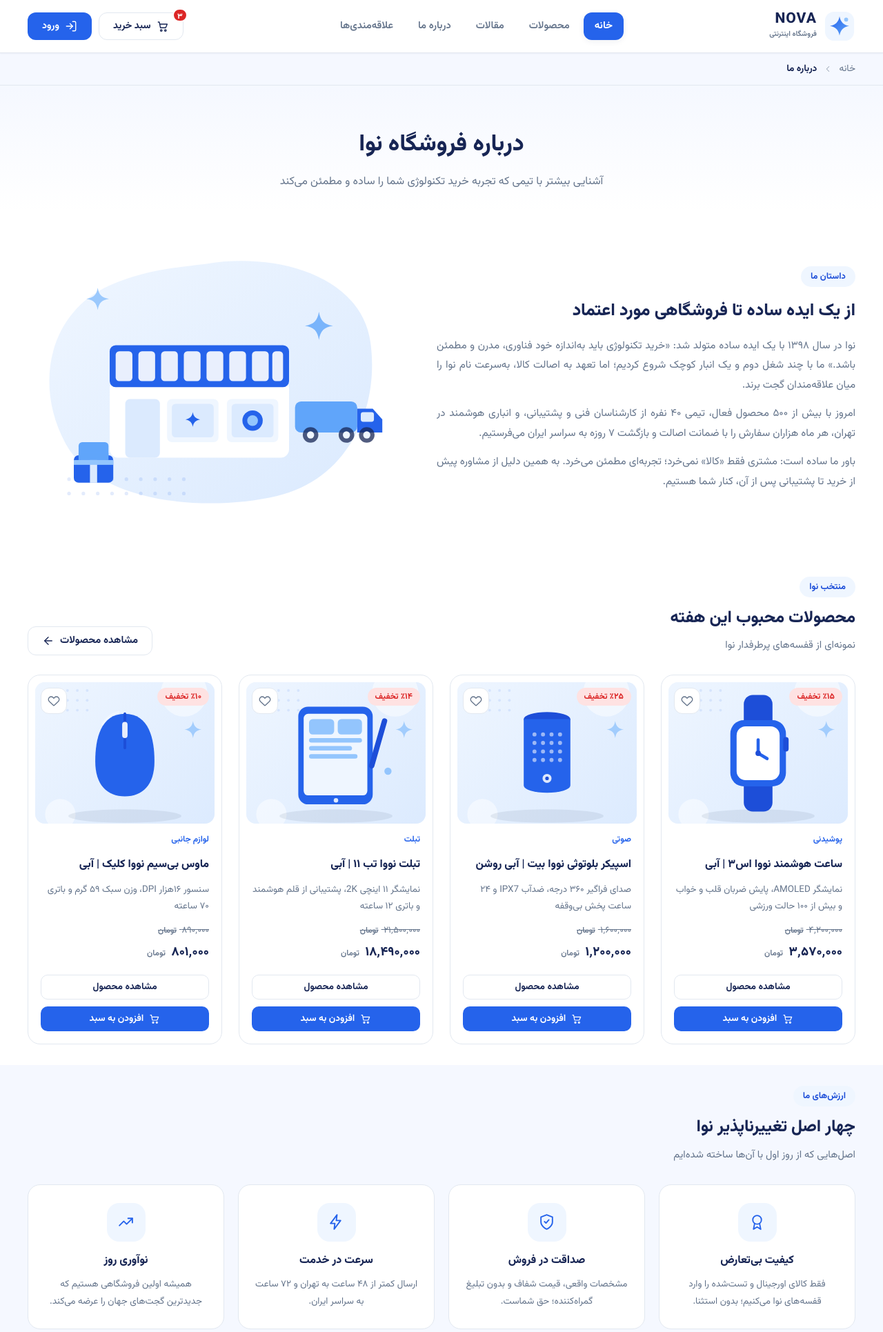
After one commit to Ghazicode/shop, a Django app: page /about/ in a window 1280 px wide. The commit adds this page. Shown: the top 1931 px of the page at 69% size. Run offline with Django 5.2, Linux system fonts and the light colour scheme; some libraries are stand-ins or nearby versions.

Commit message:
create Comment View, Comment Form and add about page

```diff
--- a/accounts/views.py
+++ b/accounts/views.py
@@ -79,6 +79,7 @@ class RegisterView(View):
 
 
                 messages.success(request, 'ثبت نام با موفقیت انجام شد')
+
                 return redirect('accounts:login')
             except Exception as e:
                 messages.error(request, 'خطایی هنگام ثبت نام رخ داد')
--- a/articles/urls.py
+++ b/articles/urls.py
@@ -6,4 +6,5 @@ app_name = 'articles'
 urlpatterns = [
     path('', views.ArticleListView.as_view(), name='list'),
     path('<slug:slug>/detail/', views.ArticleDetailView.as_view(), name='detail'),
+    path('<slug:slug>/comments/', views.AddArticleComment.as_view(), name='comments'),
 ]
--- a/home/urls.py
+++ b/home/urls.py
@@ -3,5 +3,6 @@ from . import views
 
 app_name = 'home'
 urlpatterns = [
-    path('', views.HomeView.as_view(), name='index')
+    path('', views.HomeView.as_view(), name='index'),
+    path('about/', views.AboutView.as_view(), name='about'),
 ]
--- a/home/views.py
+++ b/home/views.py
@@ -7,3 +7,7 @@ from django.contrib import messages
 class HomeView(View):
     def get(self, request):
         return render(request, 'home/index.html', {})
+
+class AboutView(View):
+    def get(self, request):
+        return render(request, 'home/about.html', {})
--- a/templates/articles/articles.html
+++ b/templates/articles/articles.html
@@ -5,7 +5,7 @@
 
 
 {% block content %}
-<nav class="breadcrumb" aria-label="مسیر صفحه"><div class="container breadcrumb-inner"><a href="index.html">خانه</a><span class="chev"><svg viewBox="0 0 24 24" fill="none" stroke="currentColor" stroke-width="1.8" stroke-linecap="round" stroke-linejoin="round" aria-hidden="true" focusable="false"><path d="m15 18 -6 -6 6 -6"/></svg></span><span aria-current="page">مقالات</span></div></nav>
+<nav class="breadcrumb" aria-label="مسیر صفحه"><div class="container breadcrumb-inner"><a href="{% url 'home:index' %}">خانه</a><span class="chev"><svg viewBox="0 0 24 24" fill="none" stroke="currentColor" stroke-width="1.8" stroke-linecap="round" stroke-linejoin="round" aria-hidden="true" focusable="false"><path d="m15 18 -6 -6 6 -6"/></svg></span><span aria-current="page">مقالات</span></div></nav>
 <div class="container page-main">
   <input class="pp-radio" type="radio" name="ps" id="ps1" checked><input class="pp-radio" type="radio" name="ps" id="ps2">
   <header class="page-head">
@@ -39,7 +39,7 @@
       <span class="post-minutes"><svg viewBox="0 0 24 24" fill="none" stroke="currentColor" stroke-width="1.8" stroke-linecap="round" stroke-linejoin="round" aria-hidden="true" focusable="false"><circle cx="12" cy="12" r="9"/><path d="M12 7 v5 l3.5 2"/></svg> {{ article.read_time }} دقیقه مطالعه</span>
     </div>
     <h3 class="post-title"><a href="{% url 'articles:detail' article.slug %}">{{ article.title }}</a></h3>
-    <p class="post-excerpt">{{ article.get_summary|safe }}</p>
+    <p class="post-excerpt">{{ article.get_summary }}</p>
     <div class="post-meta">
       <span class="post-author"><svg viewBox="0 0 24 24" fill="none" stroke="currentColor" stroke-width="1.8" stroke-linecap="round" stroke-linejoin="round" aria-hidden="true" focusable="false"><path d="M20 21 v-2 a4 4 0 0 0 -4 -4 H8 a4 4 0 0 0 -4 4 v2"/><circle cx="12" cy="7" r="4"/></svg>{{ article.author.user_profile.fullname }}</span>
       <span class="post-date"><svg viewBox="0 0 24 24" fill="none" stroke="currentColor" stroke-width="1.8" stroke-linecap="round" stroke-linejoin="round" aria-hidden="true" focusable="false"><rect x="3" y="4" width="18" height="18" rx="2"/><path d="M16 2 v4 M8 2 v4 M3 10 h18"/></svg>{{ article.created_at|date:'Y/m/d' }}</span>
--- a/templates/base.html
+++ b/templates/base.html
@@ -22,7 +22,7 @@
       <span class="brand-text"><span class="brand-name">NOVA</span><span class="brand-sub">فروشگاه اینترنتی</span></span>
     </a>
     <nav class="main-nav" id="main-nav" aria-label="ناوبری اصلی">
-      <ul><li><a href="index.html" class="active" aria-current="page">خانه</a></li><li><a href="products.html">محصولات</a></li><li><a href="posts.html">مقالات</a></li><li><a href="about.html">درباره ما</a></li><li><a href="wishlist.html">علاقه‌مندی‌ها</a></li></ul>
+      <ul><li><a href="{% url 'home:index' %}" class="active" aria-current="page">خانه</a></li><li><a href="#">محصولات</a></li><li><a href="{% url 'articles:list' %}">مقالات</a></li><li><a href="about.html">درباره ما</a></li><li><a href="wishlist.html">علاقه‌مندی‌ها</a></li></ul>
     </nav>
     <div class="header-actions">
       {% if request.user.is_authenticated %}
--- /dev/null
+++ b/templates/home/about.html
@@ -0,0 +1,229 @@
+{% extends 'base.html' %}
+
+
+
+{% block title %}درباره ما {% endblock title %}
+
+
+
+{% block content %}
+
+<nav class="breadcrumb" aria-label="مسیر صفحه"><div class="container breadcrumb-inner"><a href="index.html">خانه</a><span class="chev"><svg viewBox="0 0 24 24" fill="none" stroke="currentColor" stroke-width="1.8" stroke-linecap="round" stroke-linejoin="round" aria-hidden="true" focusable="false"><path d="m15 18 -6 -6 6 -6"/></svg></span><span aria-current="page">درباره ما</span></div></nav>
+<section class="about-hero"><div class="container">
+  <h1>درباره فروشگاه نوا</h1>
+  <p>آشنایی بیشتر با تیمی که تجربه خرید تکنولوژی شما را ساده و مطمئن می‌کند</p>
+</div></section>
+<section class="section">
+  <div class="container story-layout">
+    <div class="story-text">
+      <span class="section-tag">داستان ما</span>
+      <h2>از یک ایده ساده تا فروشگاهی مورد اعتماد</h2>
+      <p>نوا در سال ۱۳۹۸ با یک ایده ساده متولد شد: «خرید تکنولوژی باید به‌اندازه خود فناوری، مدرن و مطمئن باشد.» ما با چند شغل دوم و یک انبار کوچک شروع کردیم؛ اما تعهد به اصالت کالا، به‌سرعت نام نوا را میان علاقه‌مندان گجت برند.</p>
+      <p>امروز با بیش از ۵۰۰ محصول فعال، تیمی ۴۰ نفره از کارشناسان فنی و پشتیبانی، و انباری هوشمند در تهران، هر ماه هزاران سفارش را با ضمانت اصالت و بازگشت ۷ روزه به سراسر ایران می‌فرستیم.</p>
+      <p>باور ما ساده است: مشتری فقط «کالا» نمی‌خرد؛ تجربه‌ای مطمئن می‌خرد. به همین دلیل از مشاوره پیش از خرید تا پشتیبانی پس از آن، کنار شما هستیم.</p>
+    </div>
+    <img class="story-media" src="assets/img/story.svg" alt="تصویر مفهومی فروشگاه و ارسال کالا در نوا" width="600" height="440" loading="lazy">
+  </div>
+</section>
+<section class="section"><div class="container">
+  <div class="section-head">
+  <div class="section-head-text">
+    <span class="section-tag">منتخب نوا</span>
+    <h2 class="section-title">محصولات محبوب این هفته</h2>
+    <p class="section-desc">نمونه‌ای از قفسه‌های پرطرفدار نوا</p>
+  </div>
+  <a class="btn btn-outline section-more" href="products.html">مشاهده محصولات <svg viewBox="0 0 24 24" fill="none" stroke="currentColor" stroke-width="1.8" stroke-linecap="round" stroke-linejoin="round" aria-hidden="true" focusable="false"><path d="M19 12 H5"/><path d="m12 19 -7 -7 7 -7"/></svg></a>
+</div>
+  <div class="product-grid"><article class="product-card">
+  <div class="card-media">
+    <a class="card-img-link" href="product_detail.html" tabindex="-1" aria-hidden="true"><img class="card-img" src="assets/img/products/p02.svg" alt="ساعت هوشمند نووا اس۳ | آبی" width="400" height="400" loading="lazy"></a>
+    <span class="badge badge-off">٪۱۵ تخفیف</span>
+    <form class="card-wish" method="post" action="wishlist.html"><input type="hidden" name="action" value="add"><input type="hidden" name="product_id" value="p2"><button class="icon-btn" type="submit" aria-label="افزودن «ساعت هوشمند نووا اس۳ | آبی» به علاقه‌مندی‌ها" title="افزودن به علاقه‌مندی‌ها"><svg viewBox="0 0 24 24" fill="none" stroke="currentColor" stroke-width="1.8" stroke-linecap="round" stroke-linejoin="round" aria-hidden="true" focusable="false"><path d="M20.8 5.6 a5.3 5.3 0 0 0 -7.5 0 L12 6.9 l-1.3 -1.3 a5.3 5.3 0 1 0 -7.5 7.5 l1.3 1.3 L12 21.2 l7.5 -6.8 1.3 -1.3 a5.3 5.3 0 0 0 0 -7.5 z"/></svg></button></form>
+  </div>
+  <div class="card-body">
+    <span class="card-cat">پوشیدنی</span>
+    <h3 class="card-title"><a href="product_detail.html">ساعت هوشمند نووا اس۳ | آبی</a></h3>
+    <p class="card-desc">نمایشگر AMOLED، پایش ضربان قلب و خواب و بیش از ۱۰۰ حالت ورزشی</p>
+    <div class="card-price">
+      <del class="price-old">۴٬۲۰۰٬۰۰۰ <small>تومان</small></del>
+      <strong class="price-new">۳٬۵۷۰٬۰۰۰ <small>تومان</small></strong>
+    </div>
+    <div class="card-actions">
+      <a class="btn btn-outline btn-sm" href="product_detail.html">مشاهده محصول</a>
+      <form method="post" action="cart.html">
+        <input type="hidden" name="action" value="add">
+        <input type="hidden" name="product_id" value="p2">
+        <button class="btn btn-primary btn-sm" type="submit"><svg viewBox="0 0 24 24" fill="none" stroke="currentColor" stroke-width="1.8" stroke-linecap="round" stroke-linejoin="round" aria-hidden="true" focusable="false"><circle cx="9" cy="20" r="1.6"/><circle cx="17" cy="20" r="1.6"/><path d="M3 4 h2.2 l2.3 11 h10 L20.5 8 H6"/></svg><span>افزودن به سبد</span></button>
+      </form>
+    </div>
+  </div>
+</article><article class="product-card">
+  <div class="card-media">
+    <a class="card-img-link" href="product_detail.html" tabindex="-1" aria-hidden="true"><img class="card-img" src="assets/img/products/p05.svg" alt="اسپیکر بلوتوثی نووا بیت | آبی روشن" width="400" height="400" loading="lazy"></a>
+    <span class="badge badge-off">٪۲۵ تخفیف</span>
+    <form class="card-wish" method="post" action="wishlist.html"><input type="hidden" name="action" value="add"><input type="hidden" name="product_id" value="p5"><button class="icon-btn" type="submit" aria-label="افزودن «اسپیکر بلوتوثی نووا بیت | آبی روشن» به علاقه‌مندی‌ها" title="افزودن به علاقه‌مندی‌ها"><svg viewBox="0 0 24 24" fill="none" stroke="currentColor" stroke-width="1.8" stroke-linecap="round" stroke-linejoin="round" aria-hidden="true" focusable="false"><path d="M20.8 5.6 a5.3 5.3 0 0 0 -7.5 0 L12 6.9 l-1.3 -1.3 a5.3 5.3 0 1 0 -7.5 7.5 l1.3 1.3 L12 21.2 l7.5 -6.8 1.3 -1.3 a5.3 5.3 0 0 0 0 -7.5 z"/></svg></button></form>
+  </div>
+  <div class="card-body">
+    <span class="card-cat">صوتی</span>
+    <h3 class="card-title"><a href="product_detail.html">اسپیکر بلوتوثی نووا بیت | آبی روشن</a></h3>
+    <p class="card-desc">صدای فراگیر ۳۶۰ درجه، ضدآب IPX7 و ۲۴ ساعت پخش بی‌وقفه</p>
+    <div class="card-price">
+      <del class="price-old">۱٬۶۰۰٬۰۰۰ <small>تومان</small></del>
+      <strong class="price-new">۱٬۲۰۰٬۰۰۰ <small>تومان</small></strong>
+    </div>
+    <div class="card-actions">
+      <a class="btn btn-outline btn-sm" href="product_detail.html">مشاهده محصول</a>
+      <form method="post" action="cart.html">
+        <input type="hidden" name="action" value="add">
+        <input type="hidden" name="product_id" value="p5">
+        <button class="btn btn-primary btn-sm" type="submit"><svg viewBox="0 0 24 24" fill="none" stroke="currentColor" stroke-width="1.8" stroke-linecap="round" stroke-linejoin="round" aria-hidden="true" focusable="false"><circle cx="9" cy="20" r="1.6"/><circle cx="17" cy="20" r="1.6"/><path d="M3 4 h2.2 l2.3 11 h10 L20.5 8 H6"/></svg><span>افزودن به سبد</span></button>
+      </form>
+    </div>
+  </div>
+</article><article class="product-card">
+  <div class="card-media">
+    <a class="card-img-link" href="product_detail.html" tabindex="-1" aria-hidden="true"><img class="card-img" src="assets/img/products/p08.svg" alt="تبلت نووا تب ۱۱ | آبی" width="400" height="400" loading="lazy"></a>
+    <span class="badge badge-off">٪۱۴ تخفیف</span>
+    <form class="card-wish" method="post" action="wishlist.html"><input type="hidden" name="action" value="add"><input type="hidden" name="product_id" value="p8"><button class="icon-btn" type="submit" aria-label="افزودن «تبلت نووا تب ۱۱ | آبی» به علاقه‌مندی‌ها" title="افزودن به علاقه‌مندی‌ها"><svg viewBox="0 0 24 24" fill="none" stroke="currentColor" stroke-width="1.8" stroke-linecap="round" stroke-linejoin="round" aria-hidden="true" focusable="false"><path d="M20.8 5.6 a5.3 5.3 0 0 0 -7.5 0 L12 6.9 l-1.3 -1.3 a5.3 5.3 0 1 0 -7.5 7.5 l1.3 1.3 L12 21.2 l7.5 -6.8 1.3 -1.3 a5.3 5.3 0 0 0 0 -7.5 z"/></svg></button></form>
+  </div>
+  <div class="card-body">
+    <span class="card-cat">تبلت</span>
+    <h3 class="card-title"><a href="product_detail.html">تبلت نووا تب ۱۱ | آبی</a></h3>
+    <p class="card-desc">نمایشگر ۱۱ اینچی 2K، پشتیبانی از قلم هوشمند و باتری ۱۲ ساعته</p>
+    <div class="card-price">
+      <del class="price-old">۲۱٬۵۰۰٬۰۰۰ <small>تومان</small></del>
+      <strong class="price-new">۱۸٬۴۹۰٬۰۰۰ <small>تومان</small></strong>
+    </div>
+    <div class="card-actions">
+      <a class="btn btn-outline btn-sm" href="product_detail.html">مشاهده محصول</a>
+      <form method="post" action="cart.html">
+        <input type="hidden" name="action" value="add">
+        <input type="hidden" name="product_id" value="p8">
+        <button class="btn btn-primary btn-sm" type="submit"><svg viewBox="0 0 24 24" fill="none" stroke="currentColor" stroke-width="1.8" stroke-linecap="round" stroke-linejoin="round" aria-hidden="true" focusable="false"><circle cx="9" cy="20" r="1.6"/><circle cx="17" cy="20" r="1.6"/><path d="M3 4 h2.2 l2.3 11 h10 L20.5 8 H6"/></svg><span>افزودن به سبد</span></button>
+      </form>
+    </div>
+  </div>
+</article><article class="product-card">
+  <div class="card-media">
+    <a class="card-img-link" href="product_detail.html" tabindex="-1" aria-hidden="true"><img class="card-img" src="assets/img/products/p11.svg" alt="ماوس بی‌سیم نووا کلیک | آبی" width="400" height="400" loading="lazy"></a>
+    <span class="badge badge-off">٪۱۰ تخفیف</span>
+    <form class="card-wish" method="post" action="wishlist.html"><input type="hidden" name="action" value="add"><input type="hidden" name="product_id" value="p11"><button class="icon-btn" type="submit" aria-label="افزودن «ماوس بی‌سیم نووا کلیک | آبی» به علاقه‌مندی‌ها" title="افزودن به علاقه‌مندی‌ها"><svg viewBox="0 0 24 24" fill="none" stroke="currentColor" stroke-width="1.8" stroke-linecap="round" stroke-linejoin="round" aria-hidden="true" focusable="false"><path d="M20.8 5.6 a5.3 5.3 0 0 0 -7.5 0 L12 6.9 l-1.3 -1.3 a5.3 5.3 0 1 0 -7.5 7.5 l1.3 1.3 L12 21.2 l7.5 -6.8 1.3 -1.3 a5.3 5.3 0 0 0 0 -7.5 z"/></svg></button></form>
+  </div>
+  <div class="card-body">
+    <span class="card-cat">لوازم جانبی</span>
+    <h3 class="card-title"><a href="product_detail.html">ماوس بی‌سیم نووا کلیک | آبی</a></h3>
+    <p class="card-desc">سنسور ۱۶هزار DPI، وزن سبک ۵۹ گرم و باتری ۷۰ ساعته</p>
+    <div class="card-price">
+      <del class="price-old">۸۹۰٬۰۰۰ <small>تومان</small></del>
+      <strong class="price-new">۸۰۱٬۰۰۰ <small>تومان</small></strong>
+    </div>
+    <div class="card-actions">
+      <a class="btn btn-outline btn-sm" href="product_detail.html">مشاهده محصول</a>
+      <form method="post" action="cart.html">
+        <input type="hidden" name="action" value="add">
+        <input type="hidden" name="product_id" value="p11">
+        <button class="btn btn-primary btn-sm" type="submit"><svg viewBox="0 0 24 24" fill="none" stroke="currentColor" stroke-width="1.8" stroke-linecap="round" stroke-linejoin="round" aria-hidden="true" focusable="false"><circle cx="9" cy="20" r="1.6"/><circle cx="17" cy="20" r="1.6"/><path d="M3 4 h2.2 l2.3 11 h10 L20.5 8 H6"/></svg><span>افزودن به سبد</span></button>
+      </form>
+    </div>
+  </div>
+</article></div>
+</div></section>
+
+<section class="section section-alt">
+  <div class="container">
+    <div class="section-head">
+  <div class="section-head-text">
+    <span class="section-tag">ارزش‌های ما</span>
+    <h2 class="section-title">چهار اصل تغییرناپذیر نوا</h2>
+    <p class="section-desc">اصل‌هایی که از روز اول با آن‌ها ساخته شده‌ایم</p>
+  </div>
+
+</div>
+    <ul class="values-grid">
+      <li class="value-card"><span class="value-icon"><svg viewBox="0 0 24 24" fill="none" stroke="currentColor" stroke-width="1.8" stroke-linecap="round" stroke-linejoin="round" aria-hidden="true" focusable="false"><circle cx="12" cy="9" r="6"/><path d="M8.5 14.5 7 22 l5 -3 5 3 -1.5 -7.5"/></svg></span><h3>کیفیت بی‌تعارض</h3><p>فقط کالای اورجینال و تست‌شده را وارد قفسه‌های نوا می‌کنیم؛ بدون استثنا.</p></li>
+      <li class="value-card"><span class="value-icon"><svg viewBox="0 0 24 24" fill="none" stroke="currentColor" stroke-width="1.8" stroke-linecap="round" stroke-linejoin="round" aria-hidden="true" focusable="false"><path d="M12 22 s8 -3.6 8 -10 V5.2 L12 2 4 5.2 V12 c0 6.4 8 10 8 10 z"/><path d="m9 11.5 2 2 4 -4.5"/></svg></span><h3>صداقت در فروش</h3><p>مشخصات واقعی، قیمت شفاف و بدون تبلیغ گمراه‌کننده؛ حق شماست.</p></li>
+      <li class="value-card"><span class="value-icon"><svg viewBox="0 0 24 24" fill="none" stroke="currentColor" stroke-width="1.8" stroke-linecap="round" stroke-linejoin="round" aria-hidden="true" focusable="false"><path d="M13 2 4 14 h6 l-1 8 9 -12 h-6 z"/></svg></span><h3>سرعت در خدمت</h3><p>ارسال کمتر از ۴۸ ساعت به تهران و ۷۲ ساعت به سراسر ایران.</p></li>
+      <li class="value-card"><span class="value-icon"><svg viewBox="0 0 24 24" fill="none" stroke="currentColor" stroke-width="1.8" stroke-linecap="round" stroke-linejoin="round" aria-hidden="true" focusable="false"><path d="m3 17 6 -6 4 4 8 -8"/><path d="M15 7 h6 v6"/></svg></span><h3>نوآوری روز</h3><p>همیشه اولین فروشگاهی هستیم که جدیدترین گجت‌های جهان را عرضه می‌کند.</p></li>
+    </ul>
+  </div>
+</section>
+
+<section class="stats-band">
+  <div class="container stats-grid">
+    <div class="stat-item"><strong>+۵۰۰</strong><span>محصول متنوع</span></div>
+    <div class="stat-item"><strong>+۱۲٬۰۰۰</strong><span>مشتری وفادار</span></div>
+    <div class="stat-item"><strong>۹۸٪</strong><span>رضایت از خرید</span></div>
+    <div class="stat-item"><strong>۷ سال</strong><span>تجربه حرفه‌ای</span></div>
+  </div>
+</section>
+
+<section class="section">
+  <div class="container">
+    <div class="section-head">
+  <div class="section-head-text">
+    <span class="section-tag">چرا نوا؟</span>
+    <h2 class="section-title">مزیت‌های خرید از نوا</h2>
+    <p class="section-desc">تجربه‌ای که هزاران مشتری به ما اعتماد کرده‌اند</p>
+  </div>
+
+</div>
+    <ul class="benefits-grid features-grid">
+      <li class="benefit-card"><span class="benefit-icon"><svg viewBox="0 0 24 24" fill="none" stroke="currentColor" stroke-width="1.8" stroke-linecap="round" stroke-linejoin="round" aria-hidden="true" focusable="false"><path d="m21 8 -9 -5 -9 5 v8 l9 5 9 -5 z"/><path d="M3 8 l9 5 9 -5"/><path d="M12 13 v9"/></svg></span><div><h3>انبار هوشمند</h3><p>مدیریت موجودی لحظه‌ای برای اطمینان از واقعی بودن همه کالاها</p></div></li>
+      <li class="benefit-card"><span class="benefit-icon"><svg viewBox="0 0 24 24" fill="none" stroke="currentColor" stroke-width="1.8" stroke-linecap="round" stroke-linejoin="round" aria-hidden="true" focusable="false"><path d="M4 14 v-1 a8 8 0 0 1 16 0 v1"/><rect x="2.5" y="13.5" width="4" height="7" rx="2"/><rect x="17.5" y="13.5" width="4" height="7" rx="2"/></svg></span><div><h3>مشاوره تخصصی</h3><p>کارشناسان واقعی، نه ربات؛ راهنمای انتخاب دقیق برای هر بودجه</p></div></li>
+      <li class="benefit-card"><span class="benefit-icon"><svg viewBox="0 0 24 24" fill="none" stroke="currentColor" stroke-width="1.8" stroke-linecap="round" stroke-linejoin="round" aria-hidden="true" focusable="false"><rect x="2" y="5" width="20" height="14" rx="2.5"/><path d="M2 10 h20"/><path d="M6 15 h4"/></svg></span><div><h3>پرداخت امن</h3><p>اتصال به درگاه‌های معتبر بانکی با رمزنگاری کامل اطلاعات</p></div></li>
+      <li class="benefit-card"><span class="benefit-icon"><svg viewBox="0 0 24 24" fill="none" stroke="currentColor" stroke-width="1.8" stroke-linecap="round" stroke-linejoin="round" aria-hidden="true" focusable="false"><path d="M21 4 v5 h-5"/><path d="M3 20 v-5 h5"/><path d="M4.5 9 a8 8 0 0 1 14.5 -2.5 L21 9 M3 15 l2 2.5 a8 8 0 0 0 14.5 -2.5"/></svg></span><div><h3>بازگشت آسان</h3><p>پیک ما کالا را از در خانه تحویل و وجه را کامل بازگرداند</p></div></li>
+    </ul>
+  </div>
+</section>
+
+<section class="section section-alt">
+  <div class="container">
+    <div class="section-head">
+  <div class="section-head-text">
+    <span class="section-tag">ارتباط با ما</span>
+    <h2 class="section-title">ما همیشه در دسترس هستیم</h2>
+    <p class="section-desc">برای مشاوره خرید یا پیگیری سفارش با ما در تماس باشید</p>
+  </div>
+
+</div>
+    <div class="contact-layout">
+      <div class="contact-info">
+        <ul class="contact-list">
+          <li><span class="contact-icon"><svg viewBox="0 0 24 24" fill="none" stroke="currentColor" stroke-width="1.8" stroke-linecap="round" stroke-linejoin="round" aria-hidden="true" focusable="false"><path d="M20 10 c0 6 -8 12 -8 12 s-8 -6 -8 -12 a8 8 0 0 1 16 0 z"/><circle cx="12" cy="10" r="3"/></svg></span><div><strong>نشانی فروشگاه</strong><p>تهران، خیابان ولیعصر، برج نووا، طبقه ۷ — کد پستی ۱۹۶۹۷۴۵۳۳۲</p></div></li>
+          <li><span class="contact-icon"><svg viewBox="0 0 24 24" fill="none" stroke="currentColor" stroke-width="1.8" stroke-linecap="round" stroke-linejoin="round" aria-hidden="true" focusable="false"><path d="M22 16.9 v3 a2 2 0 0 1 -2.2 2 19.8 19.8 0 0 1 -8.6 -3.1 19.5 19.5 0 0 1 -6 -6 A19.8 19.8 0 0 1 2.1 4.2 2 2 0 0 1 4.1 2 h3 a2 2 0 0 1 2 1.7 c.13 1 .37 2 .72 2.8 a2 2 0 0 1 -.45 2.1 L8.1 9.9 a16 16 0 0 0 6 6 l1.3 -1.3 a2 2 0 0 1 2.1 -.45 c.9.35 1.8.6 2.8.72 A2 2 0 0 1 22 16.9 z"/></svg></span><div><strong>تلفن پشتیبانی</strong><p>۰۲۱ - ۹۱۰۰ ۲۲۴۴ (۷ روز هفته، ۸ تا ۲۰)</p></div></li>
+          <li><span class="contact-icon"><svg viewBox="0 0 24 24" fill="none" stroke="currentColor" stroke-width="1.8" stroke-linecap="round" stroke-linejoin="round" aria-hidden="true" focusable="false"><rect x="2" y="4" width="20" height="16" rx="2"/><path d="m22 7 -10 6 L2 7"/></svg></span><div><strong>ایمیل</strong><p>info@nova-shop.example</p></div></li>
+        </ul>
+        <div class="socials contact-socials">
+          <a href="#" aria-label="اینستاگرام نوا"><svg viewBox="0 0 24 24" fill="none" stroke="currentColor" stroke-width="1.8" stroke-linecap="round" stroke-linejoin="round" aria-hidden="true" focusable="false"><rect x="3" y="3" width="18" height="18" rx="5"/><circle cx="12" cy="12" r="4"/><path d="M17.2 6.8 h.01"/></svg></a>
+          <a href="#" aria-label="تلگرام نوا"><svg viewBox="0 0 24 24" fill="none" stroke="currentColor" stroke-width="1.8" stroke-linecap="round" stroke-linejoin="round" aria-hidden="true" focusable="false"><path d="M21.5 3.5 2.5 10.7 a.7.7 0 0 0 .05 1.3 l4.9 1.6 1.9 5.8 a.7.7 0 0 0 1.2.25 l2.8 -3.2 5 3.7 a.7.7 0 0 0 1.1 -.4 L22.4 4.3 a.7.7 0 0 0 -.9 -.8 z"/><path d="M7.5 13.6 18.5 6.5 11 14.5 l-.3 4"/></svg></a>
+          <a href="#" aria-label="ایکس نوا"><svg viewBox="0 0 24 24" fill="none" stroke="currentColor" stroke-width="1.8" stroke-linecap="round" stroke-linejoin="round" aria-hidden="true" focusable="false"><path d="M4 4 l7 8.5 L4.3 20"/><path d="M20 4 12.3 13 20 20"/><path d="M4.3 12.5"/></svg></a>
+          <a href="#" aria-label="یوتیوب نوا"><svg viewBox="0 0 24 24" fill="none" stroke="currentColor" stroke-width="1.8" stroke-linecap="round" stroke-linejoin="round" aria-hidden="true" focusable="false"><rect x="2.5" y="6" width="19" height="12" rx="4"/><path d="m10.5 9.5 4.5 2.5 -4.5 2.5 z"/></svg></a>
+        </div>
+      </div>
+      <form class="contact-form" method="post" action="about.html">
+        <div class="form-grid">
+          <div class="form-group">
+            <label class="form-label" for="ct-name">نام و نام خانوادگی</label>
+            <input class="form-control" id="ct-name" name="name" type="text" required placeholder="نام شما">
+          </div>
+          <div class="form-group">
+            <label class="form-label" for="ct-email">ایمیل</label>
+            <input class="form-control" id="ct-email" name="email" type="email" required placeholder="example@mail.com">
+          </div>
+          <div class="form-group full">
+            <label class="form-label" for="ct-subject">موضوع پیام</label>
+            <input class="form-control" id="ct-subject" name="subject" type="text" placeholder="مثلاً پیگیری سفارش، مشاوره خرید...">
+          </div>
+          <div class="form-group full">
+            <label class="form-label" for="ct-text">متن پیام</label>
+            <textarea class="form-control" id="ct-text" name="message" rows="5" required placeholder="پیام خود را بنویسید..."></textarea>
+          </div>
+        </div>
+        <button class="btn btn-primary btn-lg" type="submit"><svg viewBox="0 0 24 24" fill="none" stroke="currentColor" stroke-width="1.8" stroke-linecap="round" stroke-linejoin="round" aria-hidden="true" focusable="false"><path d="M22 2 11 13"/><path d="M22 2 15 22 l-4 -9 -9 -4 z"/></svg> ارسال پیام</button>
+      </form>
+    </div>
+  </div>
+</section>
+
+
+{% endblock content %}
```
Also changed, not shown: articles/forms.py (added, +26 -0 lines), articles/models.py (+5 -4 lines), articles/views.py (+33 -2 lines), templates/articles/article_detail.html (+45 -48 lines).
